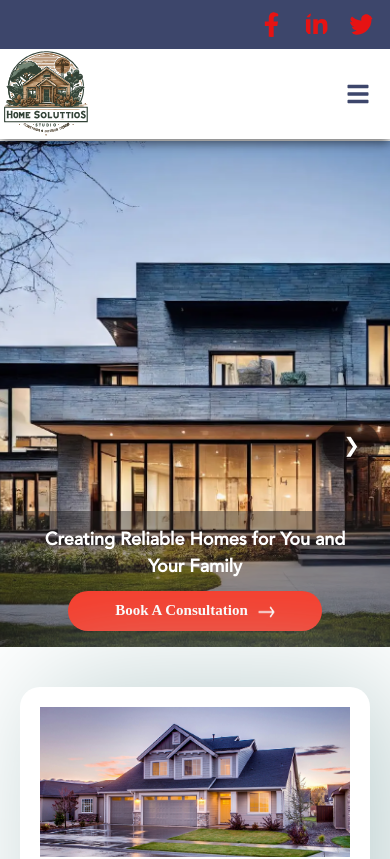
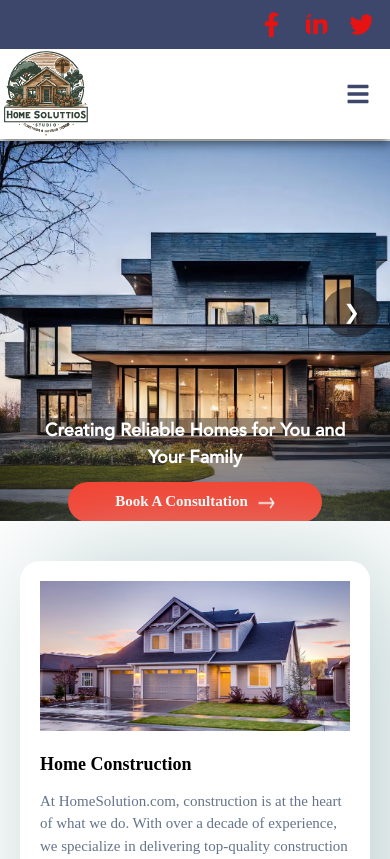
Before and after one commit to ChinmayaKumarJagadev/HomeSolution, a Next.js app: page /about in a window 390 px wide. Shown: the top 859 px of the page. Built offline with nearby package versions, Linux system fonts and the light colour scheme; a web font is replaced by a local one.

Commit message:
fix new changes

```diff
--- a/src/styles/hero.module.css
+++ b/src/styles/hero.module.css
@@ -141,22 +141,22 @@
 
 @media screen and (max-width: 1024px) {
   .hero_container {
-    height: 60vh;
+    height: 45vh;
   }
   .bgImage {
     object-position: center;
-    height: 60vh !important;
+    height: 45vh !important;
   }
   .imageContainer {
-    height: 60vh;
+    height: 45vh;
   }
   .customArrowPrev {
-    top: 60%;
+    top: 45%;
     font-size: 20px;
     padding: 10px 20px;
   }
   .customArrowNext {
-    top: 60%;
+    top: 45%;
     font-size: 20px;
     padding: 10px 20px;
   }
```
